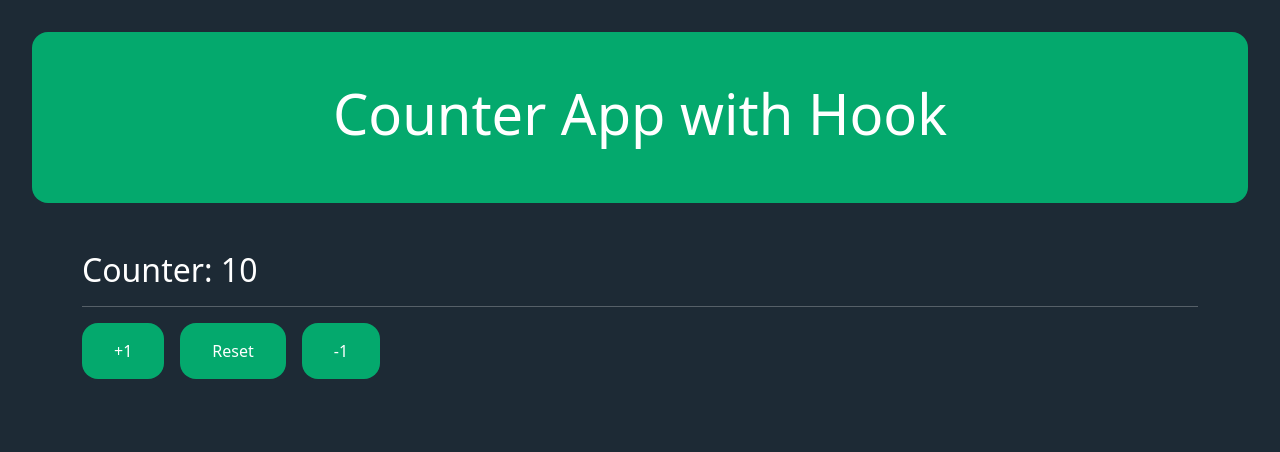
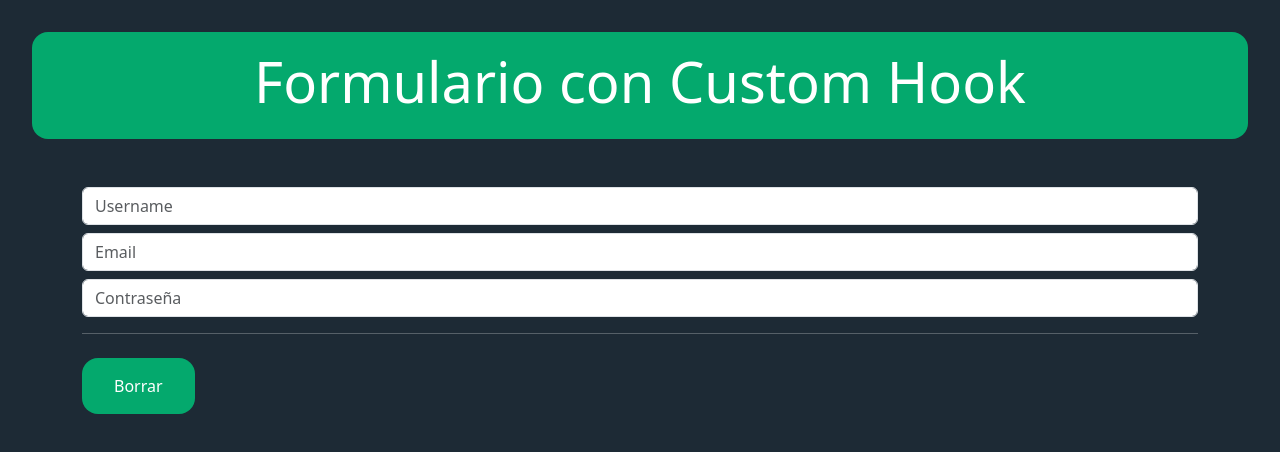
Before and after one commit to doclaag/hook-app, a React (Vite) app: page / in a window 1280 px wide. Shown: the top 452 px of the page. Built offline with nearby package versions, Linux system fonts and the light colour scheme.

Commit message:
worked with useEffect

```diff
--- /dev/null
+++ b/src/02-useEffect/FormWithCustomHook.jsx
@@ -0,0 +1,78 @@
+import { useEffect } from 'react';
+import { useForm } from '../hooks/useForm';
+export const FormWithCustomHook = () => {
+
+
+    const { formState, onInputChange, onResetForm } = useForm(
+        {
+            username: '',
+            email: '',
+            password: ''
+        }
+    );
+
+    const { username, email, password } = formState;
+
+
+    useEffect(() => {
+        return () => {
+        //   console.log('useEffect')
+        };
+      }, []);
+
+    useEffect(() => {
+      return () => {
+        // console.log('formState')
+      };
+    }, [formState]);
+
+    useEffect(() => {
+        return () => {
+        //   console.log('email')
+        };
+      }, [email]);
+
+
+  return (
+    <>
+            <div className="container-fluid p-3 text-white text-center">
+                <h1 className="display-4">Formulario con Custom Hook</h1>
+            </div>
+
+            <div className="container mt-5">
+
+                <input
+                    type="text"
+                    className="form-control"
+                    placeholder="Username"
+                    name="username"
+                    value={username}
+                    onChange={onInputChange}
+                />
+
+                <input
+                    type="email"
+                    className="form-control mt-2"
+                    placeholder="Email"
+                    name="email"
+                    value={email}
+                    onChange={onInputChange}
+                />
+
+<input
+                    type="password"
+                    className="form-control mt-2"
+                    placeholder="Contraseña"
+                    name="password"
+                    value={password}
+                    onChange={onInputChange}
+                />
+
+                <hr />
+
+                <button onClick={ onResetForm } className='btn mt-2'>Borrar</button>
+
+            </div>
+        </>
+  );
+};
--- /dev/null
+++ b/src/02-useEffect/SimpleForm.jsx
@@ -0,0 +1,78 @@
+import { useEffect, useState } from "react";
+import { Message } from "./Message";
+
+export const SimpleForm = () => {
+
+
+    const [formState, setFormSate] = useState({
+        username: 'doclaa',
+        email: 'correo@correo.com'
+    });
+
+    const { username, email } = formState;
+
+    const onInputChange = ({target}) => {
+        const { name, value } = target;
+
+        setFormSate({
+            ...formState,
+            [name]: value
+        })
+    };
+
+    useEffect(() => {
+        return () => {
+        //   console.log('useEffect')
+        };
+      }, []);
+
+    useEffect(() => {
+      return () => {
+        // console.log('formState')
+      };
+    }, [formState]);
+
+    useEffect(() => {
+        return () => {
+        //   console.log('email')
+        };
+      }, [email]);
+
+
+  return (
+    <>
+            <div className="container-fluid p-3 text-white text-center">
+                <h1 className="display-4">Formulario Simple</h1>
+            </div>
+
+            <div className="container mt-5">
+
+                <input
+                    type="text"
+                    className="form-control"
+                    placeholder="Username"
+                    name="username"
+                    value={username}
+                    onChange={onInputChange}
+                />
+
+                <input
+                    type="email"
+                    className="form-control mt-2"
+                    placeholder="Email"
+                    name="email"
+                    value={email}
+                    onChange={onInputChange}
+                />
+
+                <hr />
+
+
+            </div>
+
+            {
+                (username === 'doclaag' ) && <Message/>
+            }
+        </>
+  );
+};
--- /dev/null
+++ b/src/hooks/useForm.js
@@ -0,0 +1,28 @@
+import { useState } from "react";
+
+export const useForm = ( initialForm = {} ) => {
+
+    const [formState, setFormSate] = useState( initialForm );
+
+
+    const onInputChange = ({target}) => {
+        const { name, value } = target;
+
+        setFormSate({
+            ...formState,
+            [name]: value
+        })
+    };
+
+
+    const onResetForm = () => {
+        setFormSate( initialForm );
+    };
+
+
+    return {
+        formState,
+        onInputChange,
+        onResetForm
+  };
+};
--- a/src/main.jsx
+++ b/src/main.jsx
@@ -2,12 +2,14 @@ import React from 'react'
 import ReactDOM from 'react-dom/client'
 
 import './index.css'
-import { CounterWithCustomHook } from './01-useState/CounterWithCustomHook'
+// import { HooksApp } from './HooksApp'
 // import { CounterApp } from './01-useState/CounterApp'
-// import { HooksApp } from './HooksApp'
+// import { CounterWithCustomHook } from './01-useState/CounterWithCustomHook'
+// import { SimpleForm } from './02-useEffect/SimpleForm'
+import { FormWithCustomHook } from './02-useEffect/FormWithCustomHook'
 
 ReactDOM.createRoot(document.getElementById('root')).render(
   <React.StrictMode>
-    <CounterWithCustomHook/>
+    <FormWithCustomHook/>
   </React.StrictMode>,
 )
```
Also changed, not shown: src/02-useEffect/Message.jsx (added, +36 -0 lines).
